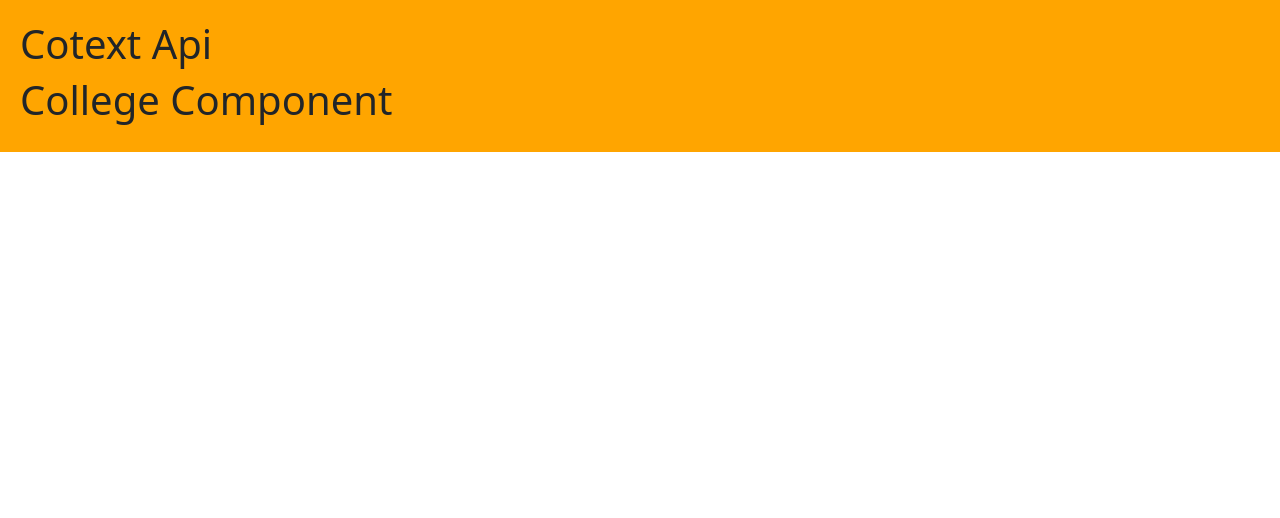
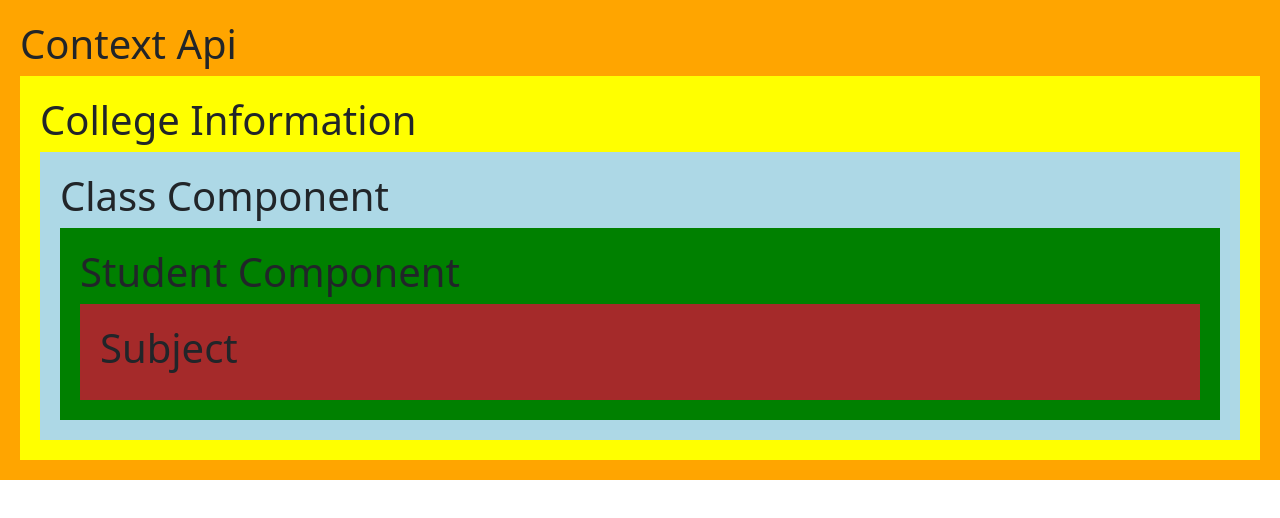
Before and after one commit to MAnwarulhaq/my-react-app, a React (Create React App) app: page / in a window 1280 px wide. Shown: the top 518 px of the page. Built offline with nearby package versions, Linux system fonts and the light colour scheme.

Commit message:
Context Api

```diff
--- /dev/null
+++ b/src/ContextApi/ClassComponent.jsx
@@ -0,0 +1,13 @@
+import React from 'react'
+import Student1 from './Student1'
+
+const ClassComponent = () => {
+  return (
+    <div  style={{backgroundColor:"lightblue", padding:"20px"}}>
+        <h1>Class Component</h1>
+        <Student1/>
+    </div>
+  )
+}
+
+export default ClassComponent
--- a/src/ContextApi/CollegeData.jsx
+++ b/src/ContextApi/CollegeData.jsx
@@ -1,11 +1,5 @@
-import React from 'react'
+import { createContext } from "react";
 
-const CollegeData = () => {
-  return (
-    <div>
-        <h1>College Component</h1>
-    </div>
-  )
-}
+const SubjectData=createContext("English")
 
-export default CollegeData
+export { SubjectData };
--- /dev/null
+++ b/src/ContextApi/CollegeInfo.jsx
@@ -0,0 +1,13 @@
+import React from 'react'
+import ClassComponent from './ClassComponent'
+
+const CollegeInfo = () => {
+  return (
+    <div  style={{backgroundColor:"yellow", padding:"20px"}}>
+        <h1>College Information</h1>
+        <ClassComponent/>
+    </div>
+  )
+}
+
+export default CollegeInfo
--- a/src/ContextApi/ContextApi.jsx
+++ b/src/ContextApi/ContextApi.jsx
@@ -1,10 +1,10 @@
 import React from 'react'
-import CollegeData from './CollegeData'
+import CollegeInfo from './CollegeInfo'
 const ContextApi = () => {
   return (
     <div style={{backgroundColor:"orange", padding:"20px"}}>
-        <h1>Cotext Api</h1>
-        <CollegeData/>
+        <h1>Context Api</h1>
+        <CollegeInfo/>
     </div>
   )
 }
--- /dev/null
+++ b/src/ContextApi/Student1.jsx
@@ -0,0 +1,14 @@
+
+import Subject from './Subject'
+
+const Student1 = () => {
+
+  return (
+    <div  style={{backgroundColor:"green", padding:"20px"}}>
+        <h1>Student Component</h1>
+        <Subject/>
+    </div>
+  )
+}
+
+export default Student1
--- /dev/null
+++ b/src/ContextApi/Subject.jsx
@@ -0,0 +1,14 @@
+
+import React, { useContext } from 'react'
+import {SubjectData} from "./CollegeData"
+
+const Subject = () => {
+    const subject=useContext(SubjectData)
+  return (
+    <div  style={{backgroundColor:"brown", padding:"20px"}}>
+        <h1>Subject</h1>
+    </div>
+  )
+}
+
+export default Subject
```
